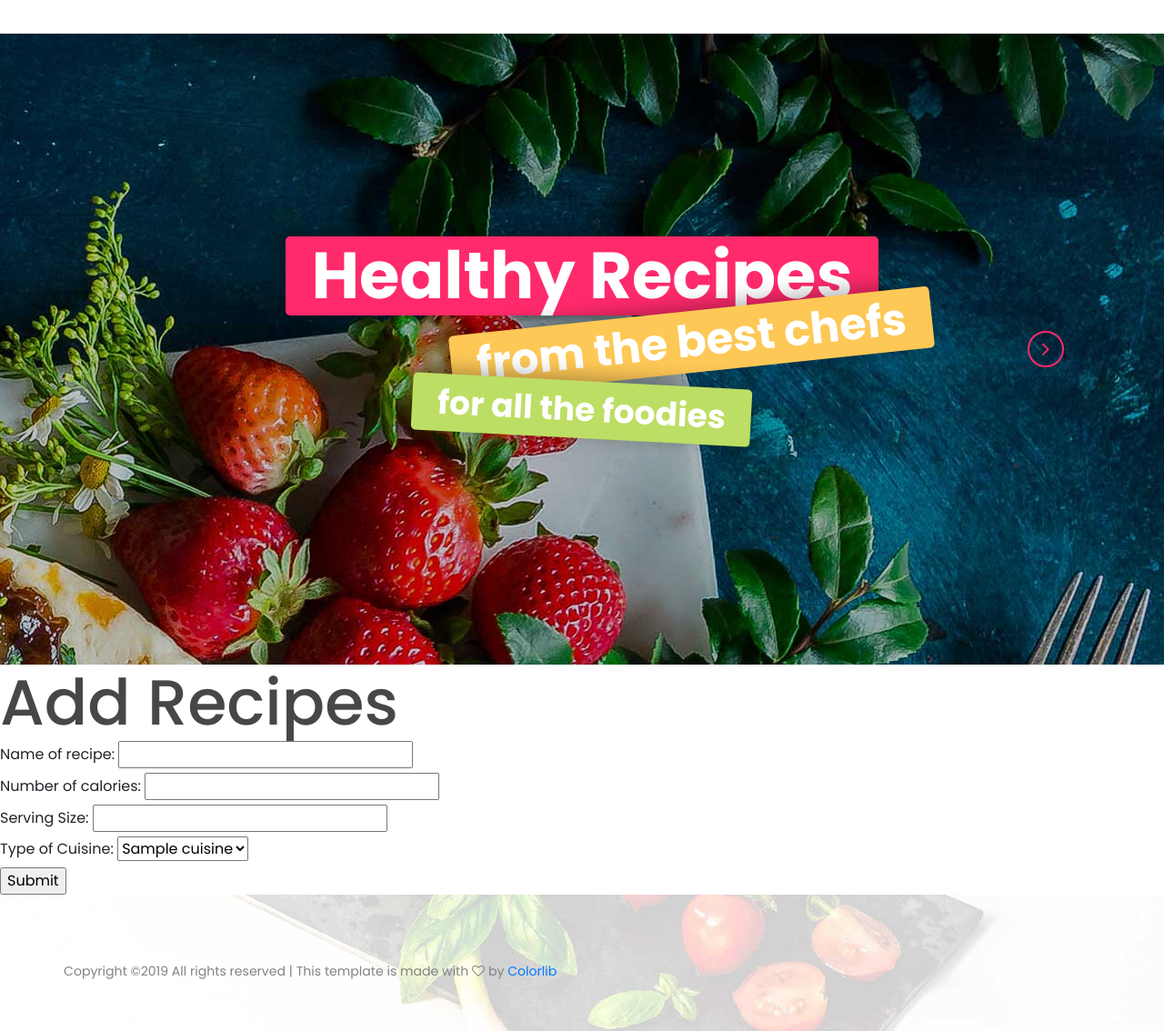
After one commit to Code-Institute-Submissions/data-centric-project-4, a Flask app: page /add in a window 1280 px wide. The commit adds this page. Shown: the part 339-1473 px from the top of the page at 91% size. Run offline with Flask 2, Linux system fonts and the light colour scheme; a database or web service that is not in the repository returns one stand-in record (values such as "Sample title"); some libraries are stand-ins or nearby versions.

Commit message:
Added edit and add html files, include the function of add recipe, update recipe and delete recipe

```diff
--- a/app.py
+++ b/app.py
@@ -1,17 +1,85 @@
 from flask import Flask,render_template,request,redirect
 import os,pymongo
+from bson import ObjectId
 app = Flask(__name__)
 db_url = 'mongodb://mhelmyc:mhelmyc1234@cluster0-shard-00-00-dathk.mongodb.net:27017,cluster0-shard-00-01-dathk.mongodb.net:27017,cluster0-shard-00-02-dathk.mongodb.net:27017/test?ssl=true&replicaSet=Cluster0-shard-0&authSource=admin&retryWrites=true'
 conn = pymongo.MongoClient(db_url)
 
 @app.route('/')
 def getindex():
-    collection = conn['cookingRecipes']['recipes']
-    found = list(collection.find({}))
+    collection_recipes = conn['cookingRecipes']['recipes']
+    found = list(collection_recipes.find({}))
     # for m in found:
     #     print(m)
     # found.rewind()
-    return render_template("index.html",collection=found)
+    collection_allergens = conn['cookingRecipes']['allergens']
+    found_allergens = list(collection_allergens.find({}))
+    # for a in found_allergens:
+    #     print(a)
+    # found_allergens.rewind()
+    collection_course = conn['cookingRecipes']['course']
+    found_course = list(collection_course.find({}))
+    # for b in found_course:
+    #     print(b)
+    # found_course.rewind()
+    collection_cuisine = conn['cookingRecipes']['cuisine']
+    found_cuisine = list(collection_cuisine.find({}))
+    # for d in found_cuisine:
+    #     print(d)
+    # found_cuisine.rewind()
+    return render_template("index.html",collection_recipes=found,collection_allergens=found_allergens,collection_course=found_course,collection_cuisine=found_cuisine)
+
+@app.route('/add', methods =['GET','POST'])
+def addrecipe():
+    if request.method =='GET':
+        collection_cuisine= conn['cookingRecipes']['cuisine']
+        found_cuisine =  collection_cuisine.find({})
+        return render_template("add.html",collection_cuisine=found_cuisine)
+    else:
+        name_recipe = request.form['recipename']
+        num_calories = request.form['numofcalories']
+        serving_size = request.form['servingsize']
+        cuisine_type = request.form['cuisinetype']
+        collection_recipes = conn['cookingRecipes']['recipes']
+        collection_recipes.insert({
+            'name': name_recipe,
+            'num_of_calories_per_serving': num_calories,
+            'num_of_serving': serving_size,
+            'cuisine_type': cuisine_type
+        })
+        return redirect('/')
+
+@app.route('/edit_recipe/<recipe_id>', methods=['GET','POST'])
+def edit_recipe(recipe_id):
+    collection_recipes = conn['cookingRecipes']['recipes']
+    if request.method == 'GET':
+        collection_from_db = collection_recipes.find_one({
+            '_id': ObjectId(recipe_id)
+        })
+        collection_cuisine= conn['cookingRecipes']['cuisine']
+        found = collection_cuisine.find({})
+        return render_template('edit.html',getrecipe=collection_from_db, collection_cuisine=list(found))
+    else:
+        name_recipe = request.form['recipename']
+        num_calories = request.form['numofcalories']
+        serving_size = request.form['servingsize']
+
+        collection_recipes.update({
+            '_id':ObjectId(recipe_id)
+        },{
+            '$set':{
+            'name': name_recipe,
+            'num_of_calories_per_serving': num_calories,
+            'num_of_serving': serving_size
+            }
+        })
+        return redirect('/')
+
+@app.route('/delete_recipe/<recipe_id>')
+def delete_recipe(recipe_id):
+    collection_recipes = conn['cookingRecipes']['recipes']
+    collection_recipes.remove({'_id':ObjectId(recipe_id)})
+    return redirect('/')
 
 @app.route('/base')
 def home():
--- /dev/null
+++ b/templates/add.html
@@ -0,0 +1,31 @@
+{% extends 'layout.html' %}
+
+{% block maincontent %}
+<h1>Add Recipes</h1>
+<form method = 'POST'>
+    <div>
+    <label>Name of recipe:</label>
+    <input type ='text' name='recipename'></input>
+    </div>
+    <div>
+    <label>Number of calories:</label>
+    <input type ='text' name='numofcalories'></input>
+    </div>
+    <div>
+    <label>Serving Size:</label>
+     <input type ='text' name='servingsize'></input>
+    </div>
+    <div>
+    <label>Type of Cuisine:</label>
+     <select name = 'cuisinetype'>
+         {% for c in collection_cuisine %}
+         <option>{{c['name']}}</option>
+         {% endfor %}
+     </select>
+    </div>
+     <div>
+            <input type='submit'/>
+    </div>
+
+</form>
+{% endblock %}
--- a/templates/layout.html
+++ b/templates/layout.html
@@ -37,6 +37,7 @@
 				</div>
 				<ul class="main-menu">
 				<li><a href="{{url_for('getindex')}}">Home</a></li>
+				<li><a href="{{url_for('addrecipe')}}">Add Receipes</a></li>
 				</ul>
 			</div>
 		</div>
```
Also changed, not shown: templates/edit.html (added, +35 -0 lines), templates/index.html (+14 -5 lines).
